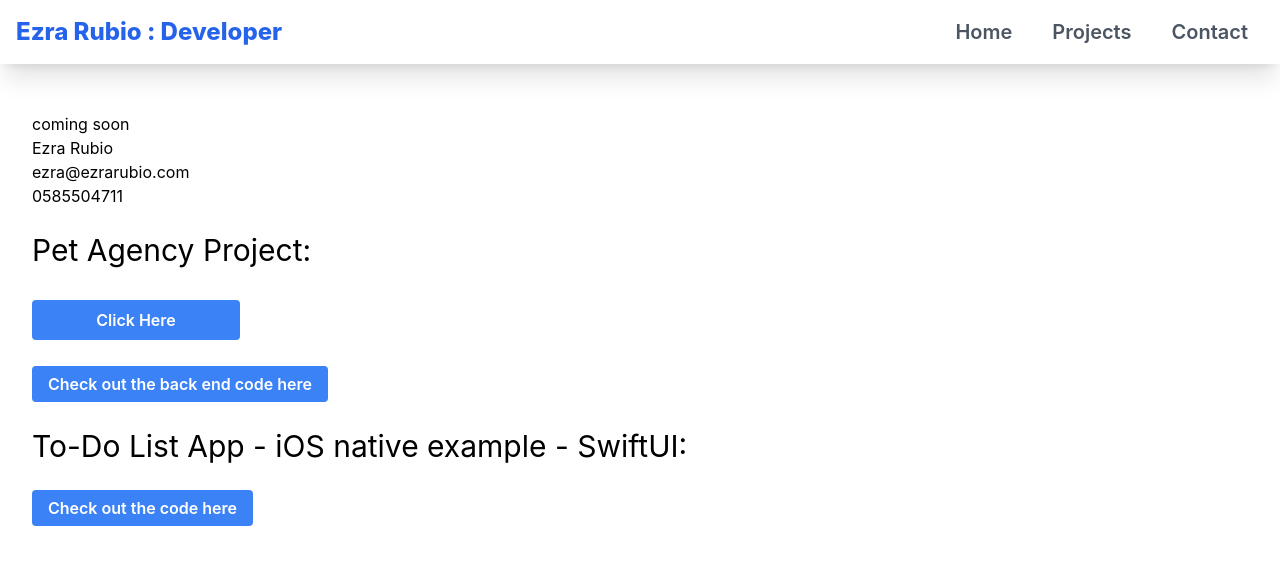
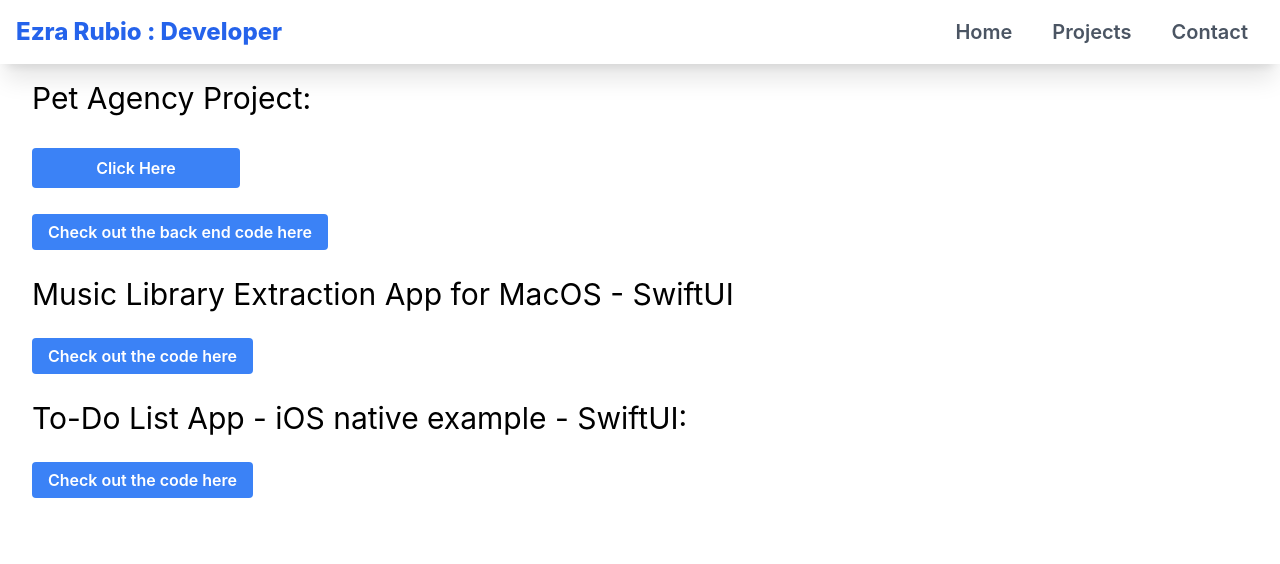
Before and after one commit to ezraRubio/portfolio-site, a Next.js app: page /projects in a window 1280 px wide. Shown: the top 564 px of the page. Built offline with nearby package versions, Linux system fonts and the light colour scheme.

Commit message:
wip: Projects tab
* wip: added link to new project

* contact info only on contact tab

```diff
--- a/src/app/projects/page.tsx
+++ b/src/app/projects/page.tsx
@@ -1,11 +1,7 @@
 function Projects() {
   return (
     <div className="ml-8">
-      <h2 className="mt-28">coming soon</h2>
-      <h3> Ezra Rubio </h3>
-      <h3> ezra@ezrarubio.com</h3>
-      <h3> 0585504711 </h3>
-      <div className="flex flex-col space-y-8 mt-6">
+      <div className="flex flex-col space-y-8 mt-20">
         <h1 className="text-bold text-black text-3xl">Pet Agency Project: </h1>
         <a
           href="https://pet-agency.vercel.app/"
@@ -21,6 +17,16 @@ function Projects() {
             target="_blank"
           >
             Check out the back end code here
+          </a>
+        </p>
+        <h1 className="text-bold text-black text-3xl">Music Library Extraction App for MacOS - SwiftUI</h1>
+        <p>
+          <a
+            href="https://github.com/ezraRubio/music-library-extractor"
+            target="_blank"
+            className="bg-blue-500 hover:bg-blue-700 w-2/5 md:w-1/6 text-white text-center font-semibold py-2 px-4 rounded"
+          >
+            Check out the code here
           </a>
         </p>
         <h1 className="text-bold text-black text-3xl">To-Do List App - iOS native example - SwiftUI: </h1>
```
Also changed, not shown: package.json (+8 -8 lines), 1 other file (tests, documents, lock files or other folders).
